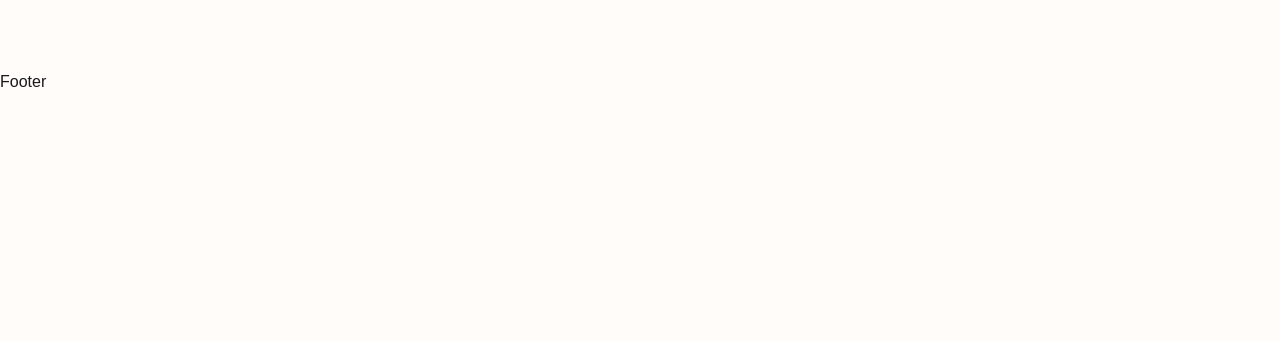
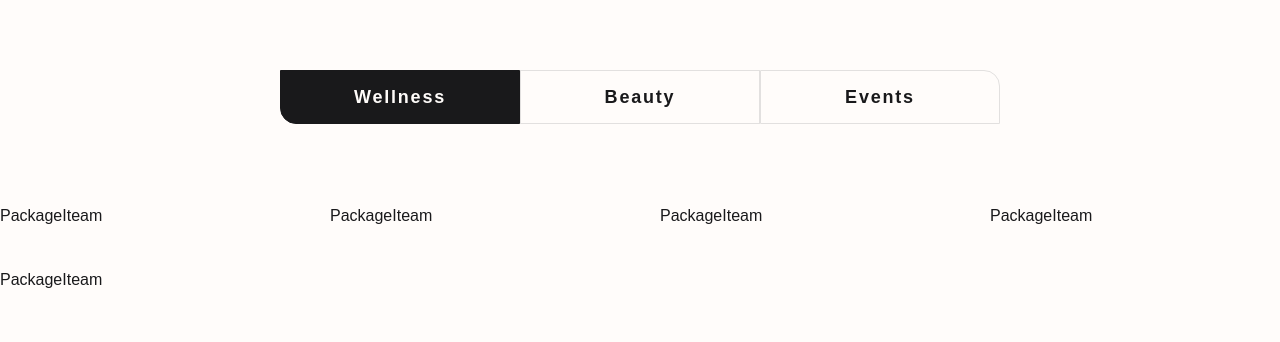
Before and after one commit to Sayadkhan/mimosa, a Next.js app: page / in a window 1280 px wide. Shown: the part 986-1328 px from the top of the page. Before the commit the page ends 1080 px from the top, so only its background shows below. Built offline with nearby package versions, Linux system fonts and the light colour scheme; a web font is replaced by a local one.

Commit message:
packageitem added

```diff
--- /dev/null
+++ b/components/home/PackageIteam.tsx
@@ -0,0 +1,23 @@
+import React from 'react';
+
+interface PackageIteamProps {
+  id: number;
+  title: string;
+  image: string;
+  category: string;
+  description: string;
+  price: number;
+}
+
+const PackageIteam: React.FC<PackageIteamProps> = ({
+  id,
+  title,
+  image,
+  category,
+  description,
+  price,
+}) => {
+  return <div>PackageIteam</div>;
+};
+
+export default PackageIteam;
--- a/components/home/Packages.tsx
+++ b/components/home/Packages.tsx
@@ -1,14 +1,45 @@
-import React from "react";
-import SectionTitle from "../shared/SectionTitle";
+import React from 'react';
+import SectionTitle from '../shared/SectionTitle';
+import HorizontailTab from '../shared/HorizontailTab';
+import { data } from '@/data/packages';
+import PackageIteam from './PackageIteam';
 
 const Packages = () => {
   return (
-    <section className="wrapper section-padding" id="packages">
+    <section className='wrapper section-padding' id='packages'>
       <SectionTitle
-        title="Explore Our Beauty packages"
-        subtitle="Packages"
-        color="bg-red"
+        title='Explore Our Beauty packages'
+        subtitle='Packages'
+        color='bg-red'
       />
+      <HorizontailTab tabs={['Wellness', 'Beauty', 'Events']}>
+        {/* Wellness */}
+        <div className='grid grid-cols-1 gap-10 md:grid-cols-2 lg:grid-cols-3 xl:grid-cols-4'>
+          {data
+            .filter((item: any) => item.masterCategory === 'Wellness')
+            .map((item: any) => (
+              <PackageIteam key={item.id} {...item} />
+            ))}
+        </div>
+
+        {/* Beauty */}
+        <div className='grid grid-cols-1 gap-10 md:grid-cols-2 lg:grid-cols-3 xl:grid-cols-4'>
+          {data
+            .filter((item: any) => item.masterCategory === 'Beauty')
+            .map((item: any) => (
+              <PackageIteam key={item.id} {...item} />
+            ))}
+        </div>
+
+        {/* Events */}
+        <div className='grid grid-cols-1 gap-10 md:grid-cols-2 lg:grid-cols-3 xl:grid-cols-4'>
+          {data
+            .filter((item: any) => item.masterCategory === 'Events')
+            .map((item: any) => (
+              <PackageIteam key={item.id} {...item} />
+            ))}
+        </div>
+      </HorizontailTab>
     </section>
   );
 };
--- /dev/null
+++ b/components/shared/HorizontailTab.tsx
@@ -0,0 +1,65 @@
+'use client';
+
+import { cn } from '@/lib/utils';
+import React, { useCallback, useState } from 'react';
+
+interface HorizontailTabProps {
+  tabs: string[];
+  children: React.ReactNode;
+  onClick?: () => void;
+}
+
+const HorizontailTab: React.FC<HorizontailTabProps> = ({
+  tabs,
+  children,
+  onClick,
+}) => {
+  const [shouldOpenTab, setShouldOpenTab] = useState(0);
+
+  const handleClick = useCallback(
+    (index: number) => {
+      setShouldOpenTab(index);
+      onClick && onClick;
+    },
+    [onClick]
+  );
+
+  return (
+    <div className='flex flex-col gap-20'>
+      {/* tabs */}
+      <div className='flex items-center self-center'>
+        {tabs.map((tab, index: number) => (
+          <button
+            onClick={() => {
+              handleClick(index);
+            }}
+            key={index}
+            className={cn(
+              'h-["5rem] eoq flex w-[15rem] items-center justify-center whitespace-nowrap border border-grey px-6 py-3 text-center text-lg font-semibold tracking-widest',
+              index === 0 && 'rounded-bl-2xl',
+              index === tabs.length - 1 && 'rounded-tr-2xl',
+              shouldOpenTab === index && 'border-dark bg-dark text-light'
+            )}
+          >
+            {tab}
+          </button>
+        ))}
+      </div>
+      {/* contents */}
+      <div>
+        {React.Children.toArray(children)?.map(
+          (item: React.ReactNode, index: number) => (
+            <div
+              className={cn(shouldOpenTab === index ? 'block' : 'hidden')}
+              key={index}
+            >
+              {item}
+            </div>
+          )
+        )}
+      </div>
+    </div>
+  );
+};
+
+export default HorizontailTab;
--- a/components/shared/SectionTitle.tsx
+++ b/components/shared/SectionTitle.tsx
@@ -1,5 +1,5 @@
-import { cn } from "@/lib/utils";
-import React from "react";
+import { cn } from '@/lib/utils';
+import React from 'react';
 interface SectionTitleProps {
   title: string;
   subtitle: string;
@@ -9,16 +9,16 @@ interface SectionTitleProps {
 const SectionTitle: React.FC<SectionTitleProps> = ({
   title,
   subtitle,
-  color = "bg-red",
+  color = 'bg-red',
 }) => {
   return (
-    <div className="flex gap-2.5 items-center">
-      <span className={cn("w-4 h-20", color)}></span>
-      <div className="flex flex-col gap-5 items-start">
-        <span className="uppercase text-lg tracking-[0.375em] font-semibold">
+    <div className='mb-20 flex items-center gap-2.5'>
+      <span className={cn('h-20 w-4', color)}></span>
+      <div className='flex flex-col items-start gap-5'>
+        <span className='text-lg font-semibold uppercase tracking-[0.375em]'>
           {subtitle}
         </span>
-        <h3 className="text-5xl ">{title}</h3>
+        <h3 className='text-5xl '>{title}</h3>
       </div>
     </div>
   );
--- /dev/null
+++ b/data/packages.ts
@@ -0,0 +1,155 @@
+export const data = [
+  {
+    id: 1,
+    title: 'Relaxation Retreat',
+    image:
+      'https://images.pexels.com/photos/3757952/pexels-photo-3757952.jpeg?auto=compress&cs=tinysrgb&w=1260&h=750&dpr=1',
+    category: 'Spa',
+    masterCategory: 'Wellness',
+    description:
+      'Indulge in a day of complete relaxation and rejuvenation with our spa package.',
+    price: 150,
+    specialistName: 'Emma Smith',
+    specialistImage: 'https://randomuser.me/api/portraits/women/24.jpg',
+  },
+  {
+    id: 2,
+    title: 'Glamour Makeover',
+    image:
+      'https://images.pexels.com/photos/457701/pexels-photo-457701.jpeg?auto=compress&cs=tinysrgb&w=1260&h=750&dpr=1',
+    category: 'Makeup',
+    masterCategory: 'Beauty',
+    description:
+      'Transform your look and feel glamorous with a professional makeover.',
+    price: 80,
+    specialistName: 'Sophia Johnson',
+    specialistImage: 'https://randomuser.me/api/portraits/women/43.jpg',
+  },
+  {
+    id: 3,
+    title: 'Hair Styling Deluxe',
+    image:
+      'https://images.pexels.com/photos/3738339/pexels-photo-3738339.jpeg?auto=compress&cs=tinysrgb&w=1260&h=750&dpr=1',
+    category: 'Hair',
+    masterCategory: 'Beauty',
+    description: 'Get a fresh new hairstyle and enjoy a deluxe hair treatment.',
+    price: 120,
+    specialistName: 'Michael Williams',
+    specialistImage: 'https://randomuser.me/api/portraits/women/60.jpg',
+  },
+  {
+    id: 4,
+    title: 'Bridal Beauty',
+    image:
+      'https://images.pexels.com/photos/13954015/pexels-photo-13954015.jpeg?auto=compress&cs=tinysrgb&w=1260&h=750&dpr=1',
+    category: 'Wedding',
+    masterCategory: 'Events',
+    description:
+      'Look stunning on your special day with our bridal beauty package.',
+    price: 250,
+    specialistName: 'Olivia Davis',
+    specialistImage: 'https://randomuser.me/api/portraits/women/17.jpg',
+  },
+  {
+    id: 5,
+    title: "Men's Grooming",
+    image:
+      'https://images.pexels.com/photos/897270/pexels-photo-897270.jpeg?auto=compress&cs=tinysrgb&w=1260&h=750&dpr=1',
+    category: 'Grooming',
+    masterCategory: 'Beauty',
+    description: 'Pamper yourself with a grooming session tailored for men.',
+    price: 65,
+    specialistName: 'James Anderson',
+    specialistImage: 'https://randomuser.me/api/portraits/women/50.jpg',
+  },
+  {
+    id: 6,
+    title: 'Skin Rejuvenation',
+    image:
+      'https://images.pexels.com/photos/3764013/pexels-photo-3764013.jpeg?auto=compress&cs=tinysrgb&w=1260&h=750&dpr=1',
+    category: 'Skin Care',
+    masterCategory: 'Wellness',
+    description:
+      'Revitalize your skin and achieve a youthful glow with our rejuvenation package.',
+    price: 180,
+    specialistName: 'Ava Martinez',
+    specialistImage: 'https://randomuser.me/api/portraits/women/11.jpg',
+  },
+  {
+    id: 7,
+    title: "Couples' Retreat",
+    image:
+      'https://images.pexels.com/photos/7365442/pexels-photo-7365442.jpeg?auto=compress&cs=tinysrgb&w=1260&h=750&dpr=1',
+    category: 'Couples',
+    masterCategory: 'Wellness',
+    description:
+      'Enjoy a romantic day together with massages, facials, and more.',
+    price: 300,
+    specialistName: 'Daniel and Emily',
+    specialistImage: 'https://randomuser.me/api/portraits/women/44.jpg',
+  },
+  {
+    id: 8,
+    title: 'Nail Art Extravaganza',
+    image:
+      'https://images.pexels.com/photos/3422099/pexels-photo-3422099.jpeg?auto=compress&cs=tinysrgb&w=1260&h=750&dpr=1',
+    category: 'Nails',
+    masterCategory: 'Beauty',
+    description:
+      'Express yourself with intricate nail art designs and pampering.',
+    price: 70,
+    specialistName: 'Isabella Clark',
+    specialistImage: 'https://randomuser.me/api/portraits/women/25.jpg',
+  },
+  {
+    id: 9,
+    title: 'Relaxing Massage',
+    image:
+      'https://images.pexels.com/photos/5793990/pexels-photo-5793990.jpeg?auto=compress&cs=tinysrgb&w=1260&h=750&dpr=1',
+    category: 'Massage',
+    masterCategory: 'Wellness',
+    description: 'Unwind and de-stress with a soothing full-body massage.',
+    price: 90,
+    specialistName: 'Benjamin Turner',
+    specialistImage: 'https://randomuser.me/api/portraits/women/40.jpg',
+  },
+  {
+    id: 10,
+    title: 'Pamper Yourself Package',
+    image:
+      'https://images.pexels.com/photos/5938614/pexels-photo-5938614.jpeg?auto=compress&cs=tinysrgb&w=1260&h=750&dpr=1',
+    category: 'General',
+    masterCategory: 'Wellness',
+    description:
+      'Treat yourself to a day of pampering, including massages, facials, and more.',
+    price: 200,
+    specialistName: 'Mia White',
+    specialistImage: 'https://randomuser.me/api/portraits/women/94.jpg',
+  },
+  {
+    id: 11,
+    title: 'Elegant Updo',
+    image:
+      'https://images.pexels.com/photos/2896424/pexels-photo-2896424.jpeg?auto=compress&cs=tinysrgb&w=1260&h=750&dpr=1',
+    category: 'Hair',
+    masterCategory: 'Beauty',
+    description:
+      'Get ready for a special occasion with an elegant and intricate updo.',
+    price: 75,
+    specialistName: 'Sophie Turner',
+    specialistImage: 'https://randomuser.me/api/portraits/women/91.jpg',
+  },
+  {
+    id: 12,
+    title: 'Radiant Bridal Makeup',
+    image:
+      'https://images.pexels.com/photos/12952754/pexels-photo-12952754.jpeg?auto=compress&cs=tinysrgb&w=1260&h=750&dpr=1',
+    category: 'Wedding',
+    masterCategory: 'Events',
+    description:
+      'Achieve a radiant bridal look with professional makeup artistry.',
+    price: 150,
+    specialistName: 'Alexa Adams',
+    specialistImage: 'https://randomuser.me/api/portraits/women/12.jpg',
+  },
+];
--- a/lib/utils.ts
+++ b/lib/utils.ts
@@ -1,6 +1,6 @@
-import clsx from "clsx";
-import { ClassValue } from "clsx";
-import { twMerge } from "tailwind-merge";
+import clsx from 'clsx';
+import { ClassValue } from 'clsx';
+import { twMerge } from 'tailwind-merge';
 
 export function cn(...inputs: ClassValue[]) {
   return twMerge(clsx(inputs));
```
Also changed, not shown: components/home/Hero.tsx (+55 -52 lines), components/shared/Navbar.tsx (+15 -15 lines), components/ui/Button.tsx (+17 -17 lines), package.json (+8 -1 lines), .eslintrc.json, .prettierrc.json (added), 1 other file (tests, documents, lock files or other folders).
